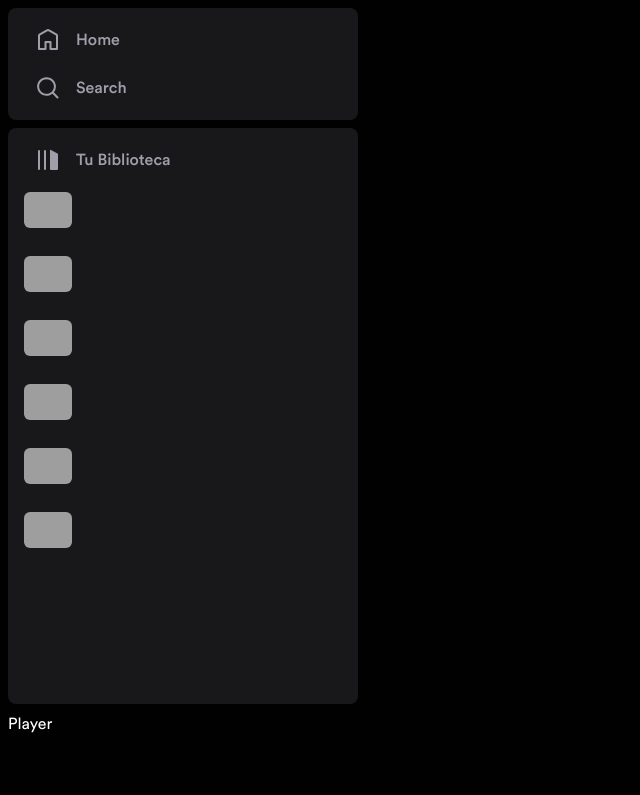
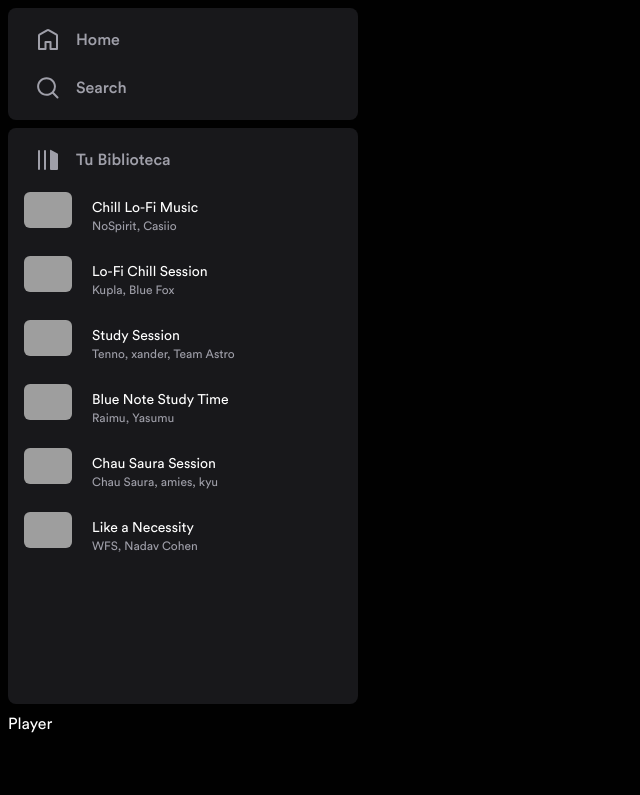
Before and after one commit to ImYetiDev/clon-spotify, an Astro site: page / in a window 1280 px wide. Shown: the whole page, without its empty margins (0-640 px from the left). Built offline with nearby package versions, Linux system fonts and the light colour scheme; Astro itself is replaced by a stand-in of ours; grey boxes are pictures that could not be loaded.

Commit message:
feat: update hover effect color in SideMenuCard and ensure proper layout structure

```diff
--- a/src/components/SideMenuCard.astro
+++ b/src/components/SideMenuCard.astro
@@ -13,7 +13,7 @@ const artistsString = artists.join(", ");
 
 <a
   href={`/playlist/${id}`}
-  class="playlist-item flex relative p-2 overflow-hidden items-center gap-5 rounded-md hover:bg-zinc-500"
+  class="playlist-item flex relative p-2 overflow-hidden items-center gap-5 rounded-md hover:bg-zinc-800"
 >
   <picture class="h-12 w-12 flex-none">
     <img
@@ -22,4 +22,14 @@ const artistsString = artists.join(", ");
       class="object-cover rounded-md"
   />
   </picture>
+
+  <div class="flex flex-auto flex-col truncate">
+    <h4 class="text-white text-sm">
+      {title}
+    </h4>
+
+    <span class="text-zinc-400 text-xs">
+      {artistsString}
+    </span>
+  </div>
 </a>
```
